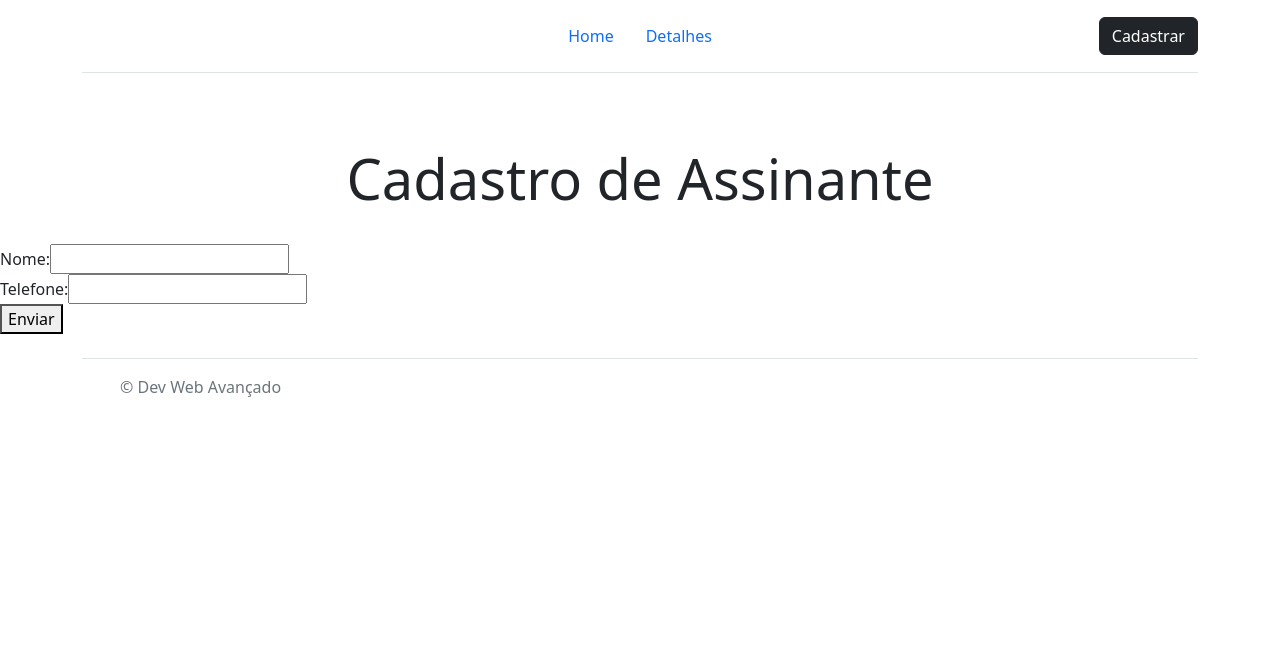
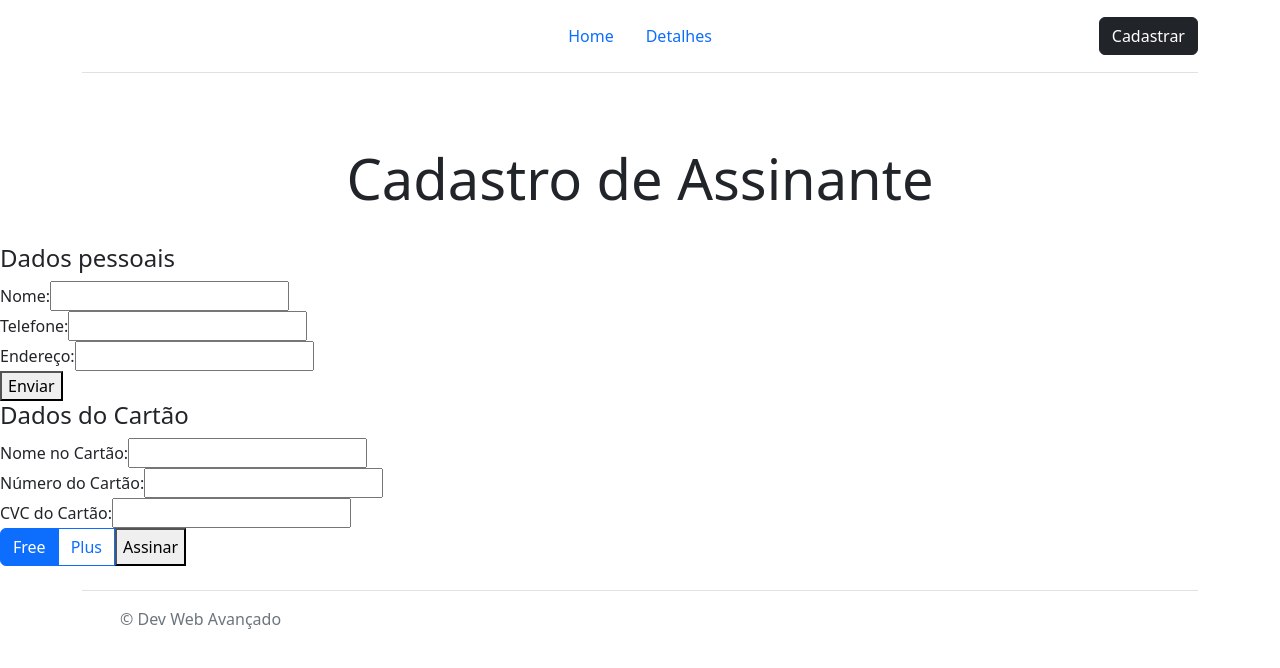
Before and after one commit to Scarf8/site, a React (Create React App) app: page /cadastro in a window 1280 px wide. Shown: the top 668 px of the page. Built offline with nearby package versions, Linux system fonts and the light colour scheme.

Commit message:
Cadastro atualizado

```diff
--- a/src/pages/cadastro.js
+++ b/src/pages/cadastro.js
@@ -5,6 +5,10 @@ export default function Cadastro() {
 
     const [nome, setNome] = useState('');
     const [telefone, setTelefone] = useState('');
+    const [endereco, setEndereco] = useState('');
+    const [nomecartao, setNomeCartao] = useState('');
+    const [numcartao, setNumCartao] = useState('');
+    const [cvc, setCvc] = useState('');
 
     function handleNomeChange(event) {
         setNome(event.target.value);
@@ -14,17 +18,34 @@ export default function Cadastro() {
         setTelefone(event.target.value);
     }
 
+    function handleEnderecoChange(event) {
+        setEndereco(event.target.value);
+    }
+
+    function handleNomeCartaoChange(event) {
+        setNomeCartao(event.target.value);
+    }
+
+    function handleNumCartaoChange(event) {
+        setNumCartao(event.target.value);
+    }
+
+    function handleCvcChange(event) {
+        setCvc(event.target.value);
+    }
+
     function handleSubmit(event) {
         event.preventDefault();
         // enviar dados de cadastro para o servidor aqui
-        console.log(`Nome: ${nome}, Telefone: ${telefone}`);
+        console.log(`Nome: ${nome}, Telefone: ${telefone}, Endereço: ${endereco}, Nome do Cartão: ${nomecartao}, Número do Cartão: ${numcartao}, CVC: ${cvc}`);
     }
 
     return (
 
-        <div className="form-custom">
-           <Title title={"Cadastro de Assinante"} />
+        <><div className="form-custom">
+            <Title title={"Cadastro de Assinante"} />
             <form onSubmit={handleSubmit}>
+                <h4>Dados pessoais</h4>
                 <label>
                     Nome:
                     <input type="text" value={nome} onChange={handleNomeChange} />
@@ -35,8 +56,49 @@ export default function Cadastro() {
                     <input type="text" value={telefone} onChange={handleTelefoneChange} />
                 </label>
                 <br />
+                <label>
+                    Endereço:
+                    <input type="text" value={endereco} onChange={handleEnderecoChange} />
+                </label>
+                <br />
                 <button type="submit">Enviar</button>
             </form>
         </div>
+
+        <div>
+        <form onSubmit={handleSubmit}>
+                <h4>Dados do Cartão</h4>
+                <label>
+                    Nome no Cartão:
+                    <input type="text" value={nomecartao} onChange={handleNomeCartaoChange} />
+                </label>
+                <br />
+                <label>
+                    Número do Cartão:
+                    <input type="text" value={numcartao} onChange={handleNumCartaoChange} />
+                </label>
+                <br />
+                <label>
+                    CVC do Cartão:
+                    <input type="text" value={cvc} onChange={handleCvcChange} />
+                </label>
+                <br />
+
+                <div class="btn-group" role="group" aria-label="Basic radio toggle button group">
+                <input type="radio" class="btn-check" name="btnradio" id="btnradio1" autocomplete="off" checked/>
+                <label class="btn btn-outline-primary" for="btnradio1">Free</label>
+
+                <input type="radio" class="btn-check" name="btnradio" id="btnradio2" autocomplete="off"/>
+                <label class="btn btn-outline-primary" for="btnradio2">Plus</label>
+                <br />
+
+                <button type="submit">Assinar</button>
+                </div>
+            </form>
+
+
+            </div></>
+
+
     );
 }
```
